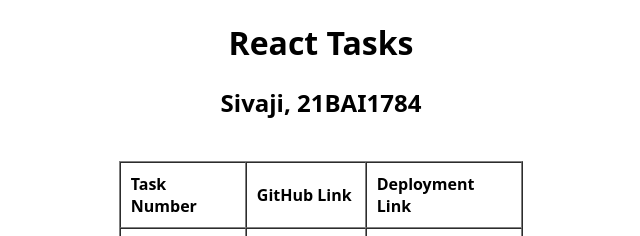
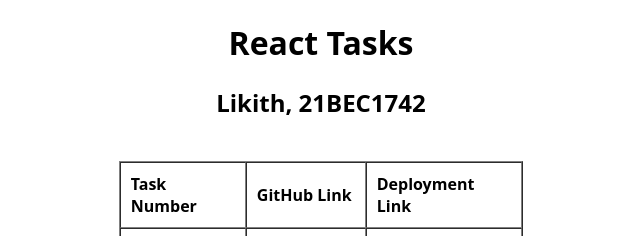
Before and after one commit to likith939/REACT-JS-TASKS, a plain HTML site: page index.html in a window 1280 px wide. Shown: the top 236 px of the page, 319-959 px from the left. Drawn offline with Linux system fonts and the light colour scheme.

Commit message:
Update index.html

```diff
--- a/index.html
+++ b/index.html
@@ -19,7 +19,7 @@
     <body style="font-family: system-ui, -apple-system, BlinkMacSystemFont, 'Segoe UI', Roboto, Oxygen, Ubuntu, Cantarell, 'Open Sans', 'Helvetica Neue', sans-serif;">
         <center>
             <h1 style= "font-weight: bold;">React Tasks</h1>
-            <h2 style="font-weight: bold;">Sivaji, 21BAI1784</h2>
+            <h2 style="font-weight: bold;">Likith, 21BEC1742</h2>
             <br/>
             <table border="1" cellpadding="10" cellspacing="0" height="100%" width="32%">
                 <tr>
```
